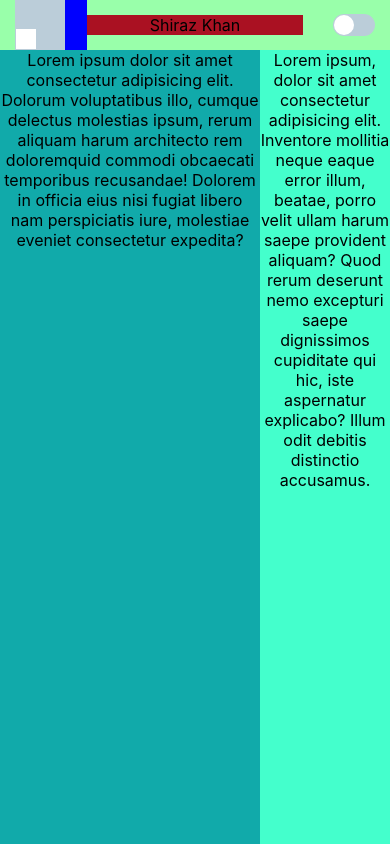
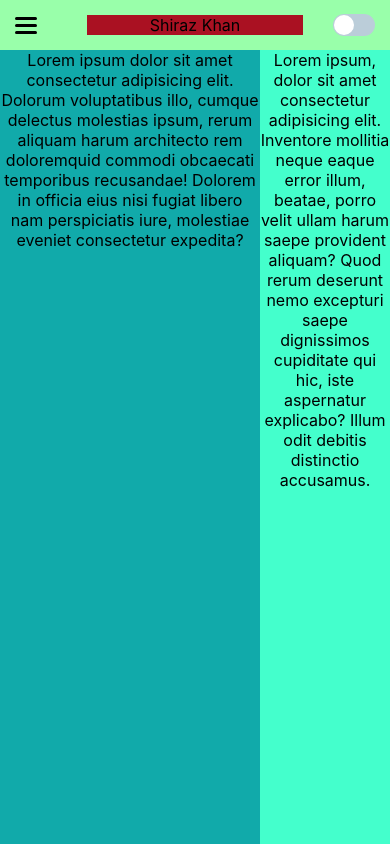
Before and after one commit to shirazkhan/Cake-Central, a React (Create React App) app: page / in a window 390 px wide. Shown: the top 844 px of the page. Built offline with nearby package versions, Linux system fonts and the light colour scheme.

Commit message:
Add menu icon for mobile

```diff
--- a/src/App.js
+++ b/src/App.js
@@ -1,9 +1,9 @@
 import React from 'react';
 import styled from 'styled-components';
-import { MainGrid, Header, NavBar, Brand, NavButton, NavUI, NavInputUI,
-         NavSliderUI, NavSideMenu, NavSideMenuShadow, NavLinks, NavLink,
+import { MainGrid, Header, NavBar, Brand, NavButton, NavUILabel, NavInputUI,
+         Hamburger, NavSideMenu, NavSideMenuShadow, NavLinks, NavLink,
          NightButton, SwitchUI, SwitchInputUI, SwitchSliderUI, PrimaryContent,
-         SideBar, Footer } from './styled/App';
+         SideBar, Footer, HamburgerInner } from './styled/App';
 
 function App() {
   return (
@@ -13,12 +13,14 @@ function App() {
           <NavBar id = "NavBar">
             <Brand>Shiraz Khan</Brand>
             <NavButton>
-              <NavUI>
+              <NavUILabel>
                 <NavInputUI />
-                <NavSliderUI />
+                <Hamburger>
+                  <HamburgerInner /> <HamburgerInner /> <HamburgerInner />
+                </Hamburger>
                 <NavSideMenu></NavSideMenu>
                 <NavSideMenuShadow />
-              </NavUI>
+              </NavUILabel>
             </NavButton>
             <NavLinks>
               <NavLink href="/">Articles</NavLink>
--- a/src/styled/App.js
+++ b/src/styled/App.js
@@ -18,7 +18,7 @@ export const MainGrid = styled.div`
     "PrimaryContent PrimaryContent SideBar"
     "Footer Footer Footer";
   text-align: center;
-  grid-template-rows: ${NAV_HEIGHT} 1fr 200px;
+  grid-template-rows: ${NAV_HEIGHT} auto 200px;
   grid-template-columns: 1fr 1fr 1fr;
   margin: 0 auto;
   max-width: ${WEBSITE_WIDTH};
@@ -53,7 +53,6 @@ export const NavBar = styled.div`
 export const NavButton = styled.div`
   display: none;
   width: 300px;
-  background: blue;
   text-align: left;
   margin-left: 15px;
 
@@ -82,7 +81,7 @@ export const NavLinks = styled.div`
   background: #d42;
   width: 100%;
   display: flex;
-  justify-content: center;
+  justify-content: left;
   order: 2;
 
   @media (max-width:${MOBILE}){
@@ -195,7 +194,7 @@ export const NavSideMenuShadow = styled.div`
   height: 100%;
   background: rgba(0,0,0,0.4);
   position: fixed;
-  display: flex;
+  display: none;
   visibility: hidden;
   top: 0;
   right: 0;
@@ -205,6 +204,30 @@ export const NavSideMenuShadow = styled.div`
   opacity: 0;
   backdrop-filter: blur(4px);
   transition: visibility 1s, opacity 0.6s;
+
+  @media (max-width:${MOBILE}){
+    display: flex;
+  }
+`;
+
+export const Hamburger = styled.span`
+  width: 50px;
+  height: ${NAV_HEIGHT};
+  position: absolute;
+  display: flex;
+  flex-direction: column;
+  justify-content: center;
+  align-items: left;
+  top: 0;
+`;
+
+export const HamburgerInner = styled.span`
+    height: 3px;
+    width: 22px;
+    display: flex;
+    background: black;
+    margin: 2px 0;
+    border-radius: 5px;
 `;
 
 // Nav Button Switch
@@ -212,44 +235,21 @@ export const NavInputUI = styled.input.attrs({ type: "checkbox" })`
   opacity: 0;
 `;
 
-export const NavSliderUI = styled.span`
-  position: absolute;
-  cursor: pointer;
-  top: 0;
-  left: 0;
-  right: 0;
-  bottom: 0;
-  background-color: #bbcdd9;
-  transition: 0.4s;
-
-  &:before {
-    content: "";
-    position: absolute;
-    width: 20px;
-    height: 20px;
-    left: 1px;
-    bottom: 1px;
-    background-color: #fff;
-    transition: 0.4s;
-  }
-`;
-export const NavUI = styled.label`
+export const NavUILabel = styled.label`
   position: relative;
   width: 50px;
   height: 50px;
+
   ${NavInputUI}:checked ~ ${NavSideMenu} {
     transform: translateX(250px);
   }
+
   ${NavInputUI}:checked ~ ${NavSideMenuShadow} {
     z-index: 9;
     opacity: 1;
     visibility: visible;
     transition: visibility 0s, opacity 0.8s;
   }
-
-  ${NavInputUI}:checked + ${NavSliderUI}:before {
-    transform: translateX(20px);
-  }
 `;
 
 /////////////////////
```
